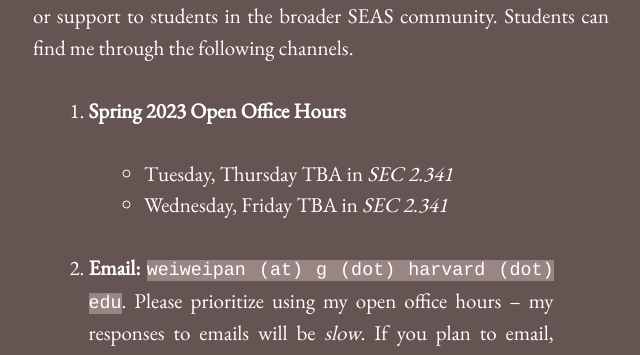
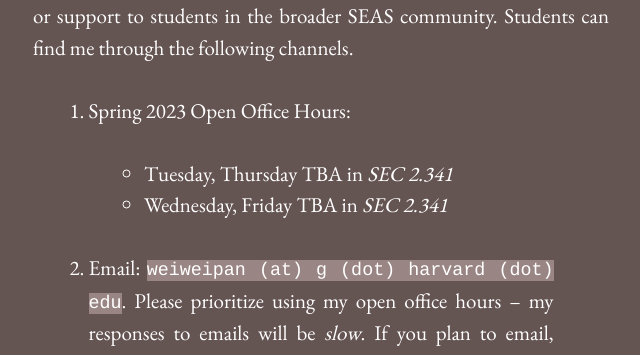
Before and after one commit to onefishy/onefishy.github.io, a Jekyll site: the page built from advising.md, in a window 1280 px wide. Shown: the part 322-677 px from the top of the page, without its empty margins (319-959 px from the left). Built offline with Jekyll 4.4.1, drawn with Linux system fonts in a browser that asks for light colours.

```diff
--- a/advising.md
+++ b/advising.md
@@ -5,8 +5,8 @@ title: Advising
 
 I advise students enrolled in the IACS Master's programs, theses students (undergraduate and masters), and research students (undergraduate and graduate). I am also happy to provide mentorship or support to students in the broader SEAS community. Students can find me through the following channels.
 
-1. **Spring 2023 Open Office Hours**
+1. Spring 2023 Open Office Hours:
   - Tuesday, Thursday TBA in *SEC 2.341*
   - Wednesday, Friday TBA in *SEC 2.341*
 
-2. **Email:** ``weiweipan (at) g (dot) harvard (dot) edu``. Please prioritize using my open office hours -- my responses to emails will be *slow*. If you plan to email, please preface the email subject with ``[ADVISING]``; advising emails without this preface in the subject may go unanswered.
+2. Email: ``weiweipan (at) g (dot) harvard (dot) edu``. Please prioritize using my open office hours -- my responses to emails will be *slow*. If you plan to email, please preface the email subject with ``[ADVISING]``; advising emails without this preface in the subject may go unanswered.
```
